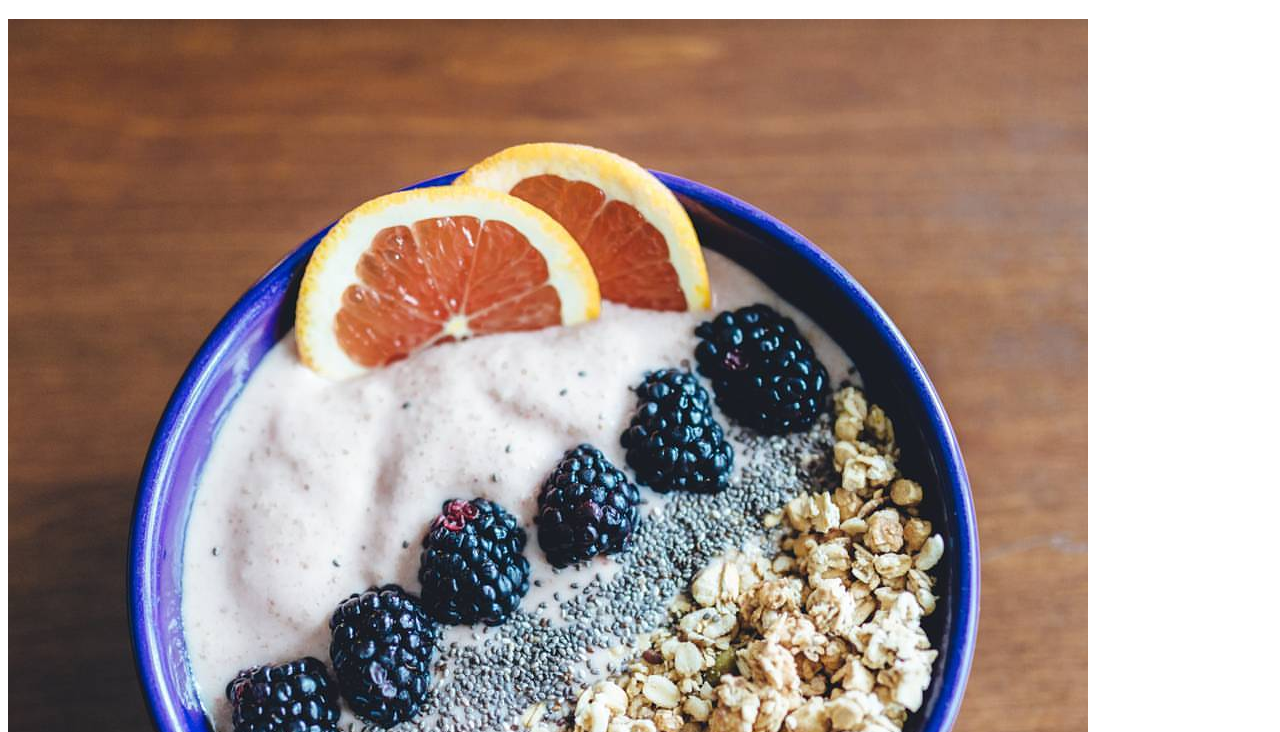
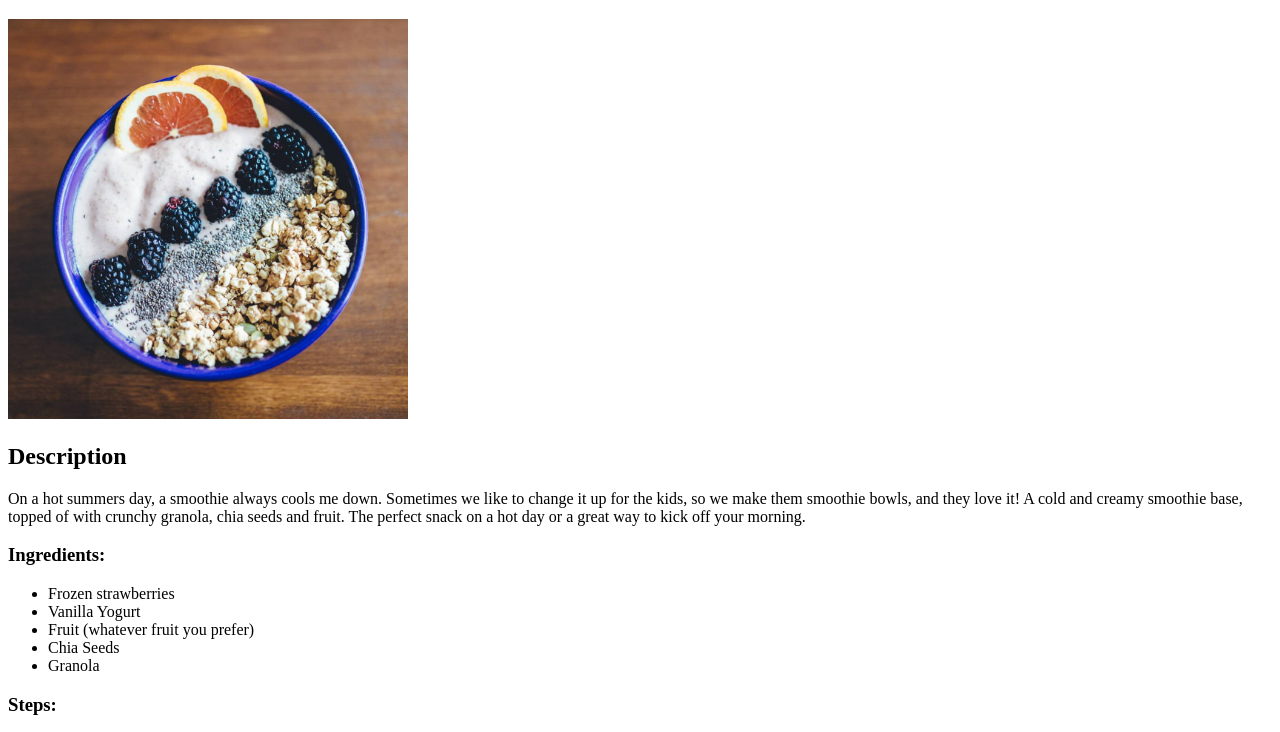
Before and after one commit to egchelliah/odin-recipes, a plain HTML site: page recipes/smoothie-bowl.html in a window 1280 px wide. Shown: the part 61-793 px from the top of the page. Drawn offline with Linux system fonts and the light colour scheme.

Commit message:
Set appropriate dimensions for recipe images

```diff
--- a/recipes/smoothie-bowl.html
+++ b/recipes/smoothie-bowl.html
@@ -8,7 +8,9 @@
 </head>
 <body>
     <h1>Smoothie Bowl</h1>
-    <img src="../images/acaibowl.jpg" alt="picture of smoothie bowl">
+    <img src="../images/acaibowl.jpg" alt="picture of smoothie bowl"
+    width="400"
+    height="400">
     <h2>Description</h2>
     <p>On a hot summers day, a smoothie always cools me down. Sometimes we like to change it up for the kids, so we make them smoothie bowls, and they love it! A cold and creamy smoothie base, topped of with crunchy granola, chia seeds and fruit. The perfect snack on a hot day or a great way to kick off your morning.</p>
     <h3>Ingredients:</h3>
```
Also changed, not shown: recipes/paneer.html (+3 -1 lines), recipes/tacos.html (+3 -1 lines).
